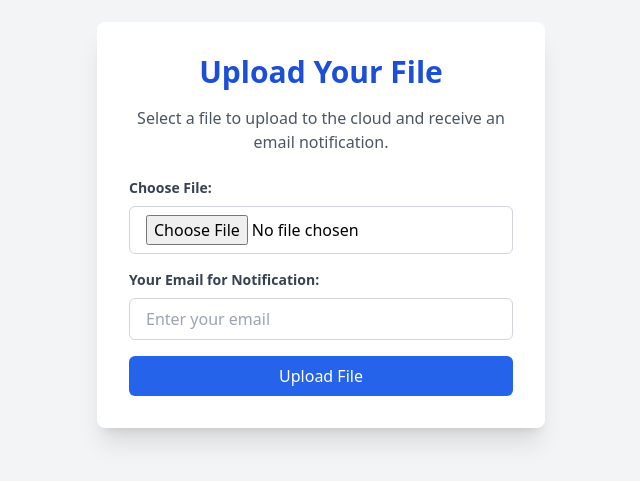
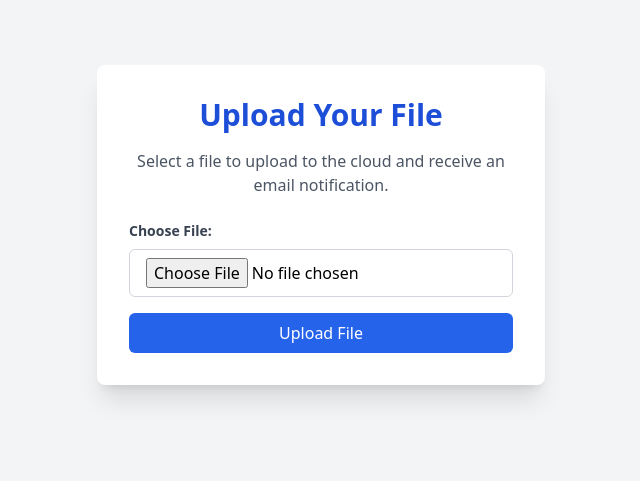
Before and after one commit to iamkjn/iamkjn, a plain HTML site: page projects/AWS-File-Processing-Email-Automation/frontend/index.html in a window 1280 px wide. Shown: the part 175-656 px from the top of the page, without its empty margins (319-959 px from the left). Drawn offline with nearby package versions, Linux system fonts and the light colour scheme.

Commit message:
Update index.html

```diff
--- a/projects/AWS-File-Processing-Email-Automation/frontend/index.html
+++ b/projects/AWS-File-Processing-Email-Automation/frontend/index.html
@@ -22,12 +22,6 @@
                        class="w-full px-4 py-2 border border-gray-300 rounded-md focus:outline-none focus:ring-2 focus:ring-blue-500">
             </div>
 
-            <div class="form-group text-left">
-                <label for="userEmail" class="block text-gray-700 text-sm font-semibold mb-2">Your Email for Notification:</label>
-                <input type="email" id="userEmail" name="userEmail" placeholder="Enter your email" required
-                       class="w-full px-4 py-2 border border-gray-300 rounded-md focus:outline-none focus:ring-2 focus:ring-blue-500">
-            </div>
-
             <button type="submit" class="submit-button w-full bg-blue-600 text-white py-2 px-4 rounded-md hover:bg-blue-700 transition-colors duration-200 focus:outline-none focus:ring-2 focus:ring-blue-500 focus:ring-offset-2">
                 Upload File
             </button>
```
